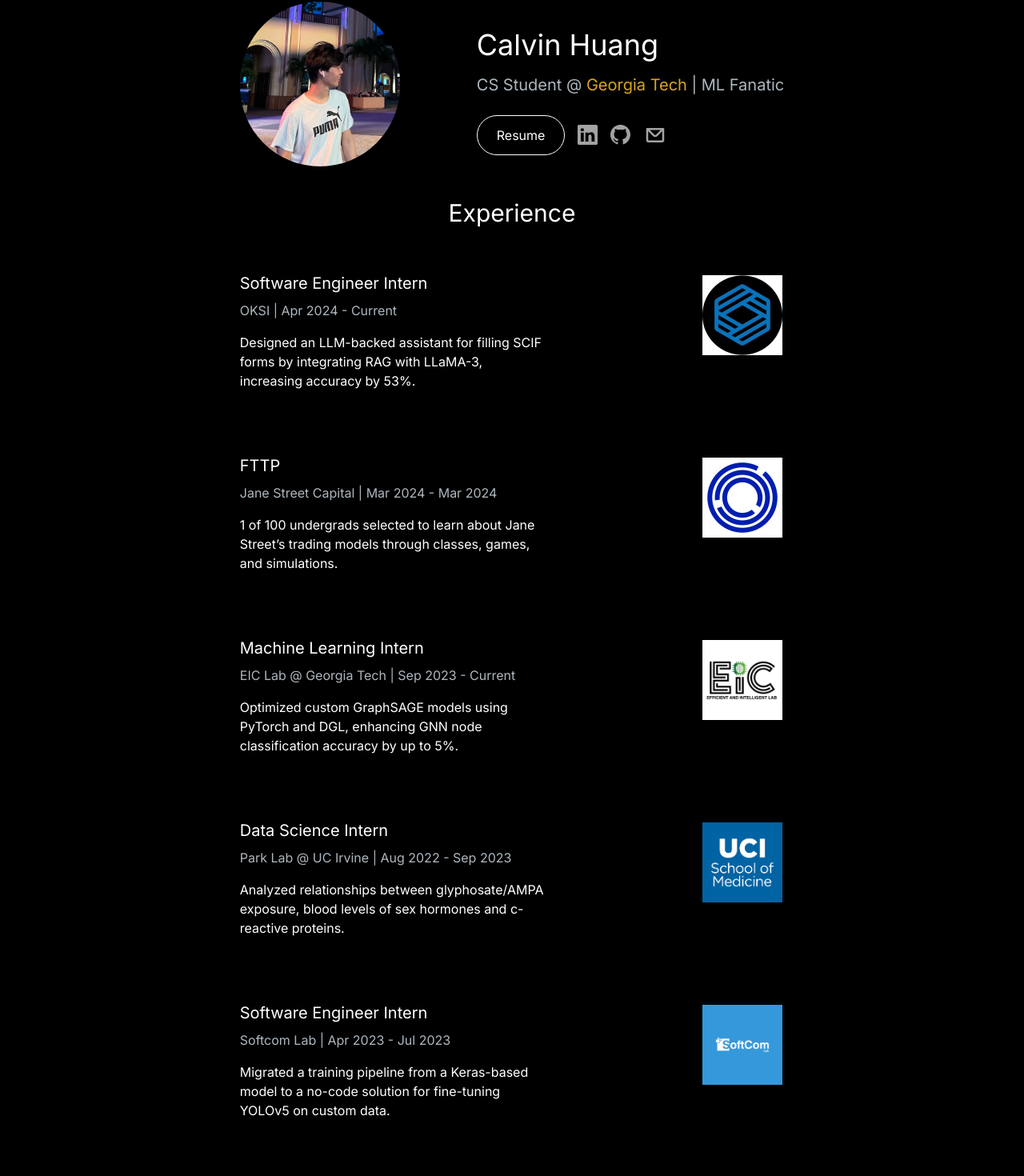
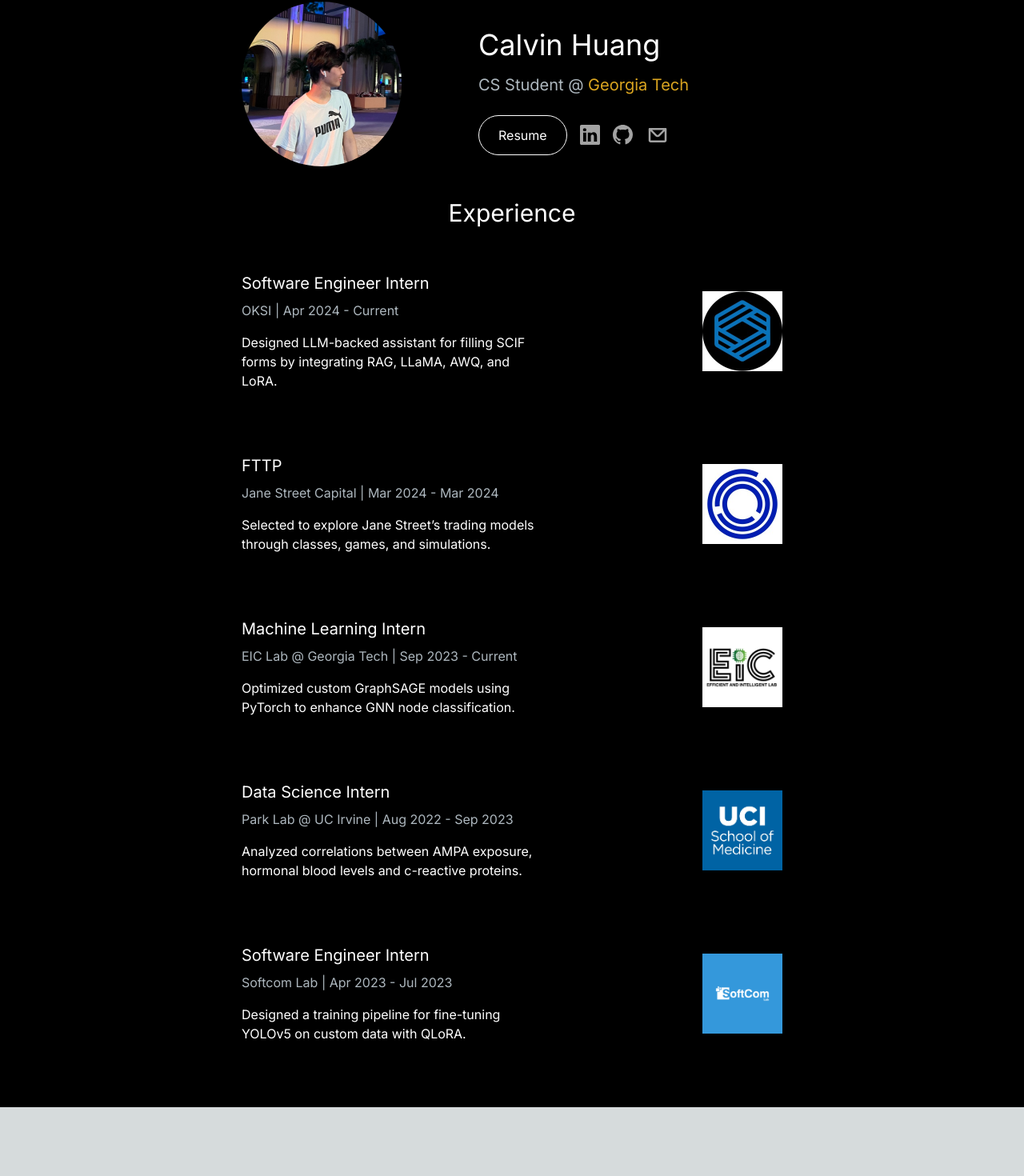
Before and after one commit to ccalvinhhuang/website, a Next.js app: page / in a window 1280 px wide. Shown: the part 94-1564 px from the top of the page at 80% size. After the commit the page ends 1478 px from the top, so only its background shows below. Built offline with nearby package versions, Linux system fonts and the light colour scheme.

Commit message:
scrolling text

```diff
--- a/src/app/components/HeroSection.jsx
+++ b/src/app/components/HeroSection.jsx
@@ -1,8 +1,11 @@
+"use client";
+
 import React from "react";
 import Image from "next/image";
 import { BsLinkedin } from "react-icons/bs";
 import { BsGithub } from "react-icons/bs";
 import { CgMail } from "react-icons/cg";
+import ScrollingText from "../components/ScrollingText";
 
 const HeroSection = () => {
   return (
@@ -28,8 +31,8 @@ const HeroSection = () => {
             >
               Georgia Tech
             </a>{" "}
-            | ML Fanatic
           </p>
+
           <div className="flex items-center justify-center sm:justify-start space-x-4">
             <a
               href="/images/calvin_huang_resume.pdf"
@@ -56,11 +59,11 @@ const HeroSection = () => {
               <h3 className="text-xl mb-2">Software Engineer Intern</h3>
               <p className="text-[#ADB7BE] mb-4">OKSI | Apr 2024 - Current</p>
               <p className="text-base mb-10 w-96">
-                Designed an LLM-backed assistant for filling SCIF forms by
-                integrating RAG with LLaMA-3, increasing accuracy by 53%.
+                Designed LLM-backed assistant for filling SCIF forms by
+                integrating RAG, LLaMA, AWQ, and LoRA.
               </p>
             </div>
-            <div className="flex justify-center w-full -mt-20">
+            <div className="flex justify-center w-full -mt-10">
               <Image
                 src="/images/oksi_logo.jpeg"
                 alt="eic image"
@@ -79,11 +82,11 @@ const HeroSection = () => {
                 Jane Street Capital | Mar 2024 - Mar 2024
               </p>
               <p className="text-base mb-10 w-96">
-                1 of 100 undergrads selected to learn about Jane Street’s
-                trading models through classes, games, and simulations.
+                Selected to explore Jane Street’s trading models through
+                classes, games, and simulations.
               </p>
             </div>
-            <div className="flex justify-center w-full -mt-20">
+            <div className="flex justify-center w-full -mt-10">
               <Image
                 src="/images/jslogocolored.jpeg"
                 alt="eic image"
@@ -102,11 +105,11 @@ const HeroSection = () => {
                 EIC Lab @ Georgia Tech | Sep 2023 - Current
               </p>
               <p className="text-base mb-10 w-96">
-                Optimized custom GraphSAGE models using PyTorch and DGL,
-                enhancing GNN node classification accuracy by up to 5%.
+                Optimized custom GraphSAGE models using PyTorch to enhance GNN
+                node classification.
               </p>
             </div>
-            <div className="flex justify-center w-full -mt-20">
+            <div className="flex justify-center w-full -mt-10">
               <Image
                 src="/images/eiclab.png"
                 alt="eic image"
@@ -125,11 +128,11 @@ const HeroSection = () => {
                 Park Lab @ UC Irvine | Aug 2022 - Sep 2023
               </p>
               <p className="text-base mb-10 w-96">
-                Analyzed relationships between glyphosate/AMPA exposure, blood
-                levels of sex hormones and c-reactive proteins.
+                Analyzed correlations between AMPA exposure, hormonal blood
+                levels and c-reactive proteins.
               </p>
             </div>
-            <div className="flex justify-center w-full -mt-20">
+            <div className="flex justify-center w-full -mt-10">
               <Image
                 src="/images/ucischoolimage.jpeg"
                 alt="park image"
@@ -148,11 +151,11 @@ const HeroSection = () => {
                 Softcom Lab | Apr 2023 - Jul 2023
               </p>
               <p className="text-base mb-10 w-96">
-                Migrated a training pipeline from a Keras-based model to a
-                no-code solution for fine-tuning YOLOv5 on custom data.
+                Designed a training pipeline for fine-tuning YOLOv5 on custom
+                data with QLoRA.
               </p>
             </div>
-            <div className="flex justify-center w-full -mt-20">
+            <div className="flex justify-center w-full -mt-10">
               <Image
                 src="/images/softcomlab.png"
                 alt="softcomlab image"
@@ -164,7 +167,6 @@ const HeroSection = () => {
           </div>
         </div>
       </div>
-      <h2 className="text-white text-3xl mb-4 mx-auto text-center">Projects</h2>
     </div>
   );
 };
--- /dev/null
+++ b/src/app/components/ScrollingText.js
@@ -0,0 +1,33 @@
+"use client";
+
+import { useState, useEffect } from "react";
+
+const ScrollingText = () => {
+  const phrases = ["Software Engineer", "ML Researcher", "Deep Learning Fan"];
+  const [index, setIndex] = useState(0);
+
+  useEffect(() => {
+    const intervalId = setInterval(() => {
+      setIndex((prevIndex) => (prevIndex + 1) % phrases.length);
+    }, 3000);
+
+    return () => clearInterval(intervalId);
+  }, [phrases.length]);
+
+  return (
+    <span className="scrolling-text">
+      {phrases[index]}
+      <style jsx>{`
+        .scrolling-text {
+          display: inline-block;
+          position: relative;
+          opacity: 1;
+          transition: opacity 1s ease-in-out;
+          color: white;
+        }
+      `}</style>
+    </span>
+  );
+};
+
+export default ScrollingText;
```
